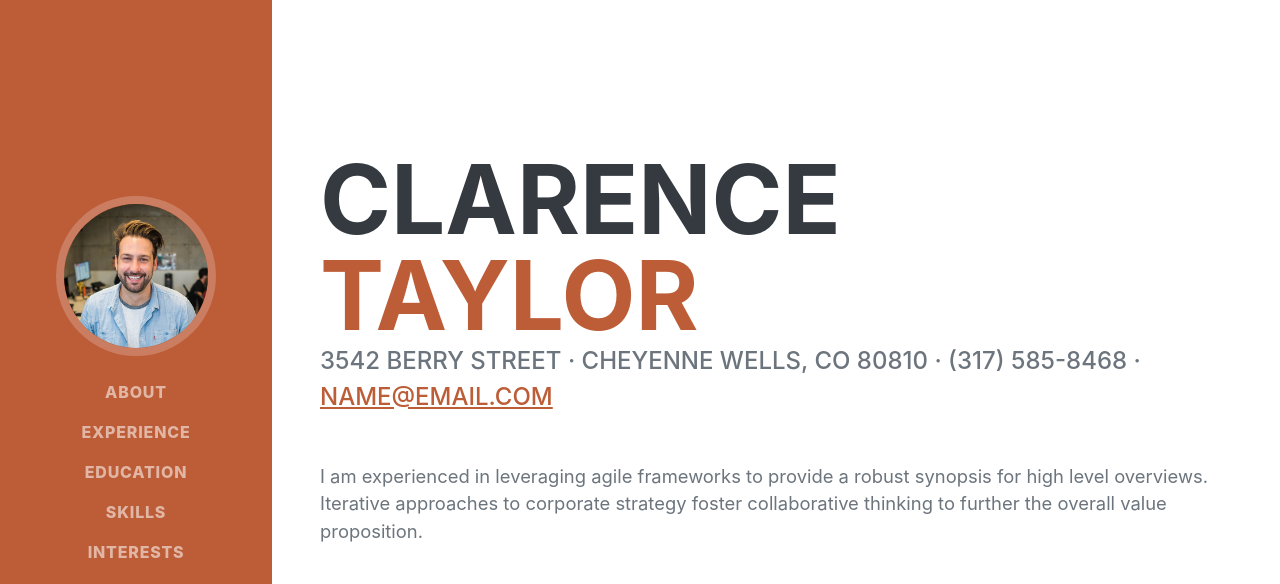
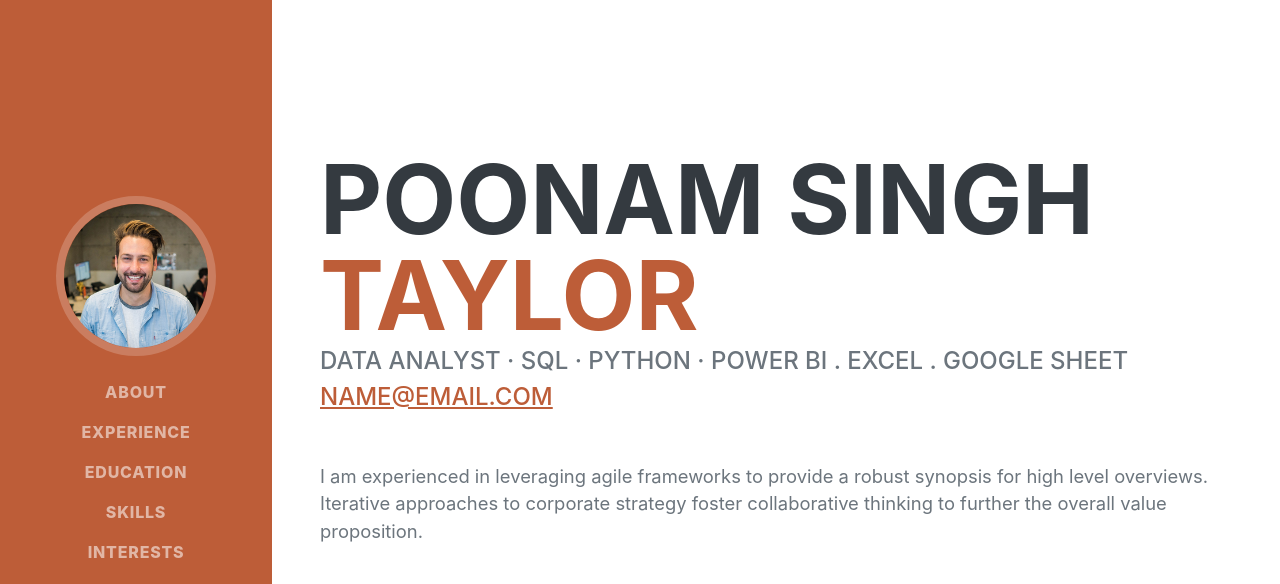
Before and after one commit to P-oonam/poonamsingh.github.io, a website: page dist/index.html in a window 1280 px wide. Shown: the top 584 px of the page. Drawn offline with nearby package versions, Linux system fonts and the light colour scheme; a web font is replaced by a local one.

Commit message:
Change name to Poonam Singh and update contact info
Updated name and contact information in the resume section.

```diff
--- a/dist/index.html
+++ b/dist/index.html
@@ -40,12 +40,12 @@
             <section class="resume-section" id="about">
                 <div class="resume-section-content">
                     <h1 class="mb-0">
-                        Clarence
+                        Poonam Singh
                         <span class="text-primary">Taylor</span>
                     </h1>
                     <div class="subheading mb-5">
-                        3542 Berry Street · Cheyenne Wells, CO 80810 · (317) 585-8468 ·
-                        <a href="mailto:name@email.com">name@email.com</a>
+                       Data Analyst · SQL · Python · Power BI . Excel . Google Sheet
+                        <a href="mailto:ps9582240815@email.com">name@email.com</a>
                     </div>
                     <p class="lead mb-5">I am experienced in leveraging agile frameworks to provide a robust synopsis for high level overviews. Iterative approaches to corporate strategy foster collaborative thinking to further the overall value proposition.</p>
                     <div class="social-icons">
```
